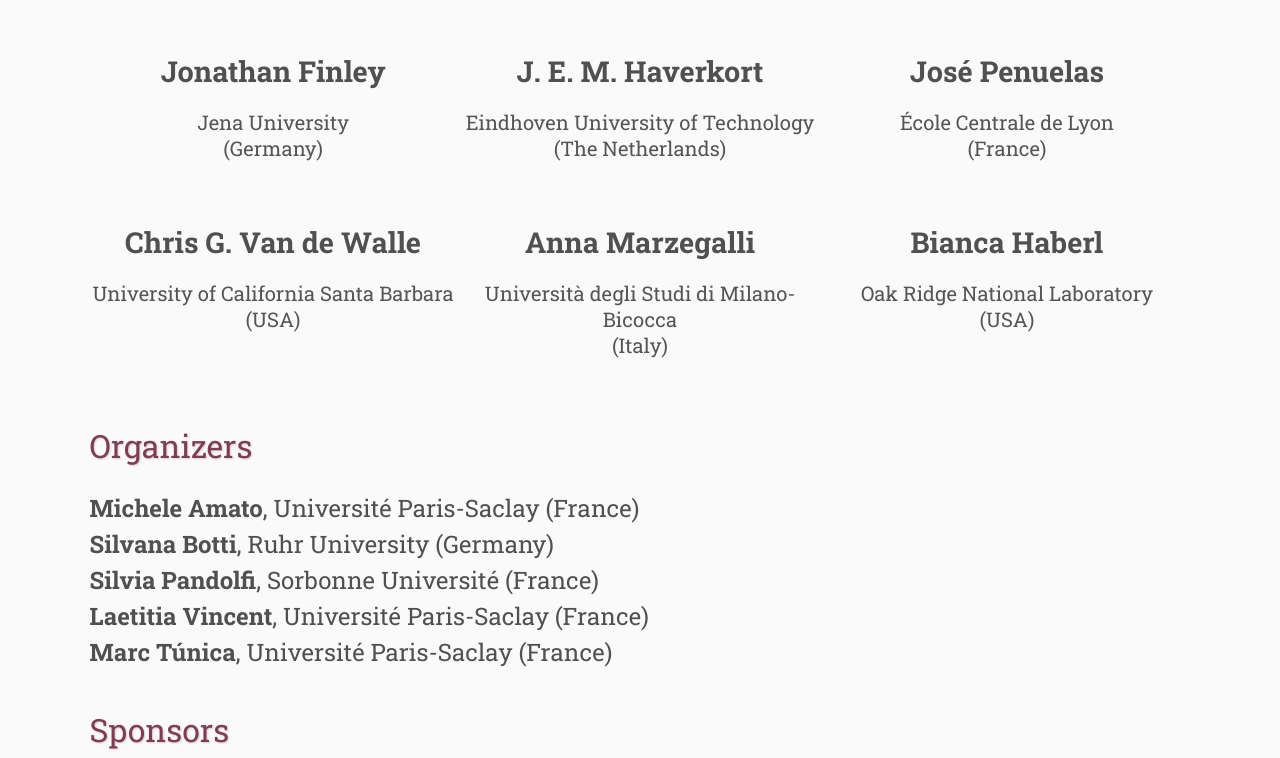
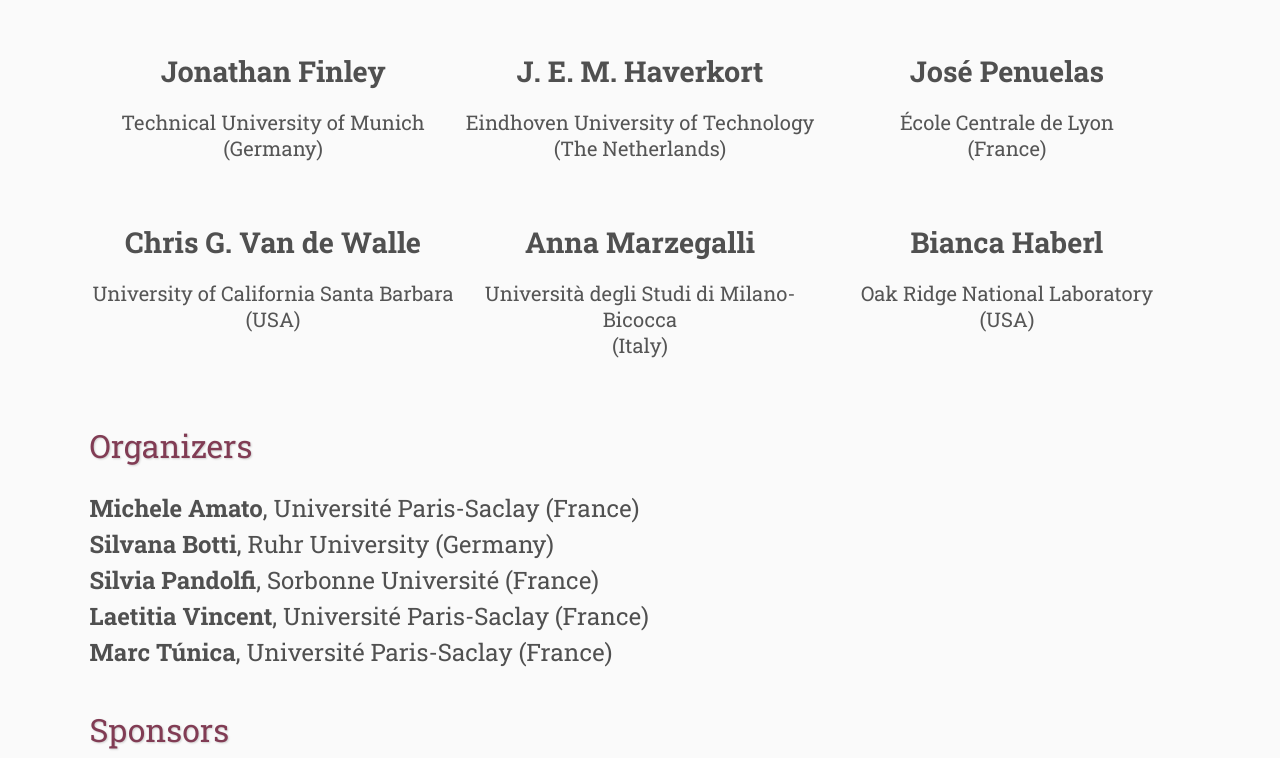
Before and after one commit to workshop-hexsige-2025/workshop-hexsige-2025.github.io, a plain HTML site: page index.html in a window 1280 px wide. Shown: the part 1518-2276 px from the top of the page. Drawn offline with Linux system fonts and the light colour scheme.

```diff
--- a/index.html
+++ b/index.html
@@ -93,7 +93,7 @@ The 3rd International Workshop on Hexagonal SiGe and related materials will take
     <div class="speakers">
         <div class="speaker">
                  <b>Jonathan Finley</b><br><br>
-                <span class="small-text">Jena University <br> (Germany)</span><br>
+                <span class="small-text">Technical University of Munich<br> (Germany)</span><br>
         </div>
         <div class="speaker">
             <b>J. E. M. Haverkort</b><br><br>
```
